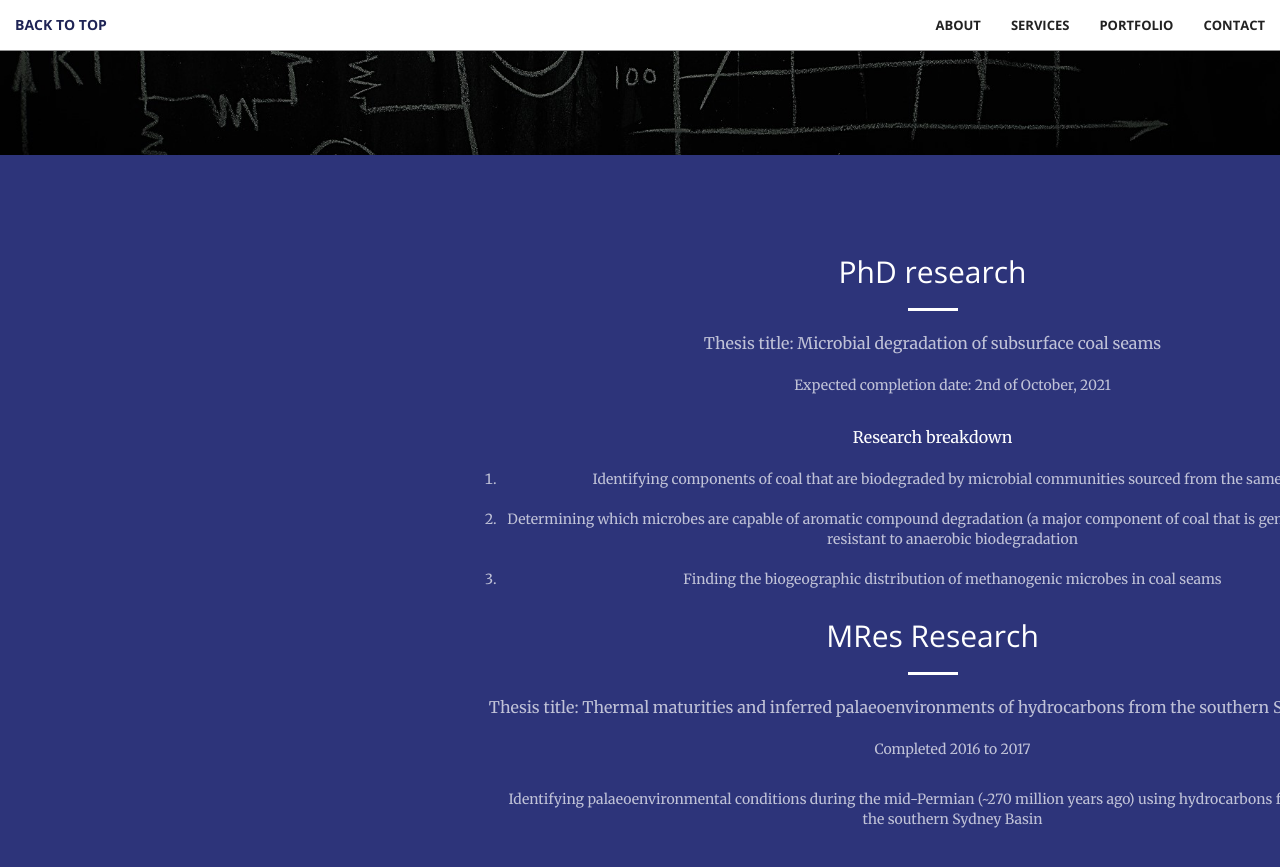
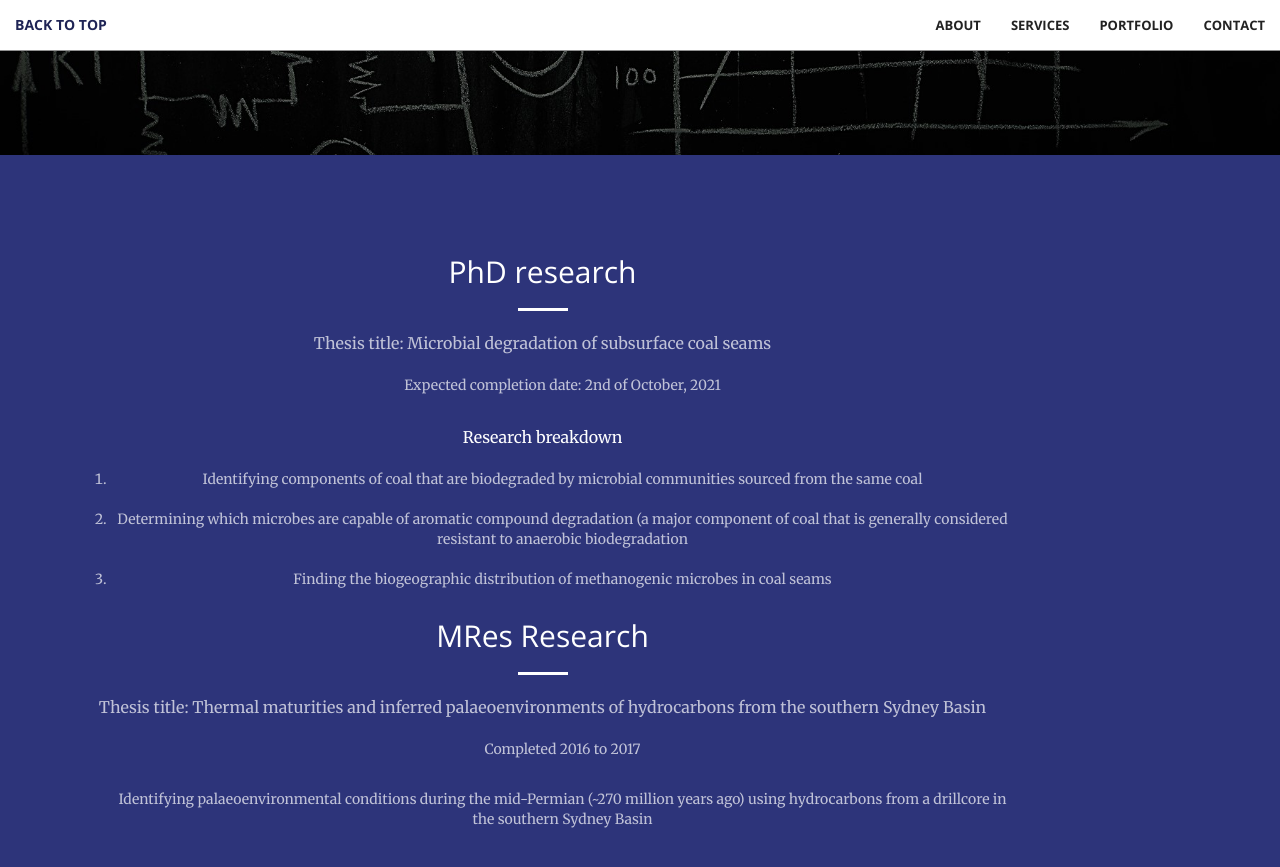
Before and after one commit to bronwyncc/homepage, a Jekyll site: the page built from index.html, in a window 1280 px wide and 900 px high, scrolled down 745 px. Shown: the top 867 px of the window. Built offline with Jekyll 4.4.1, drawn with Linux system fonts in a browser that asks for light colours.

Commit message:
Update call-to-action.html

```diff
--- a/_includes/call-to-action.html
+++ b/_includes/call-to-action.html
@@ -1,7 +1,7 @@
 <section class="bg-primary" id="about">
     <div class="container">
         <div class="row">
-            <div class="col-lg-10 col-lg-offset-4 text-center">
+            <div class="col-lg-10 col-lg-offset-0 text-center">
                 <h2 class="section-heading">PhD research</h2>
                 <hr class="light">
                 <p class="text-faded">Thesis title: Microbial degradation of subsurface coal seams</p>
@@ -19,7 +19,7 @@
     <br>
     <div class="container">
         <div class="row">
-            <div class="col-lg-10 col-lg-offset-4 text-center">
+            <div class="col-lg-10 col-lg-offset-0 text-center">
                 <h2 class="section-heading">MRes Research</h2>
                 <hr class="light">
                 <p class="text-faded">Thesis title: Thermal maturities and inferred palaeoenvironments of hydrocarbons from the southern Sydney Basin<p/>
```
